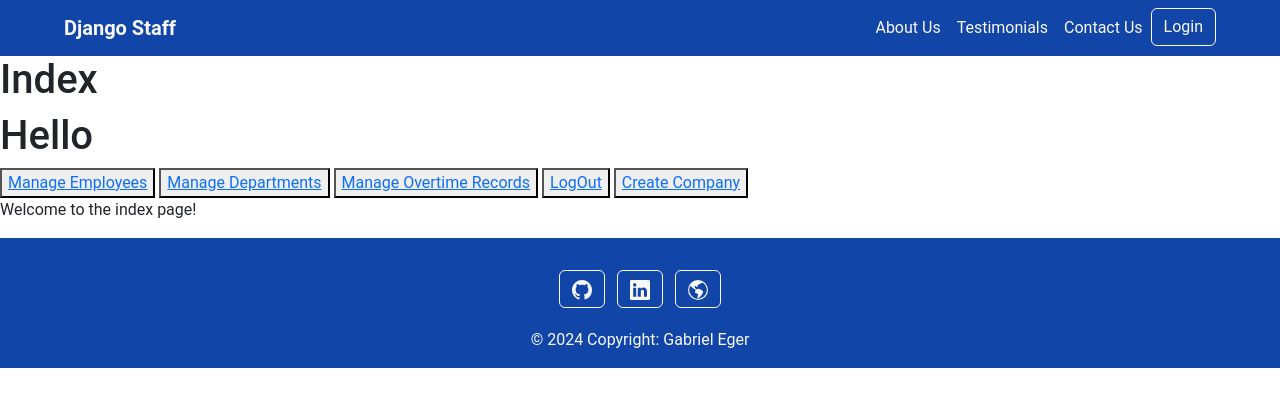
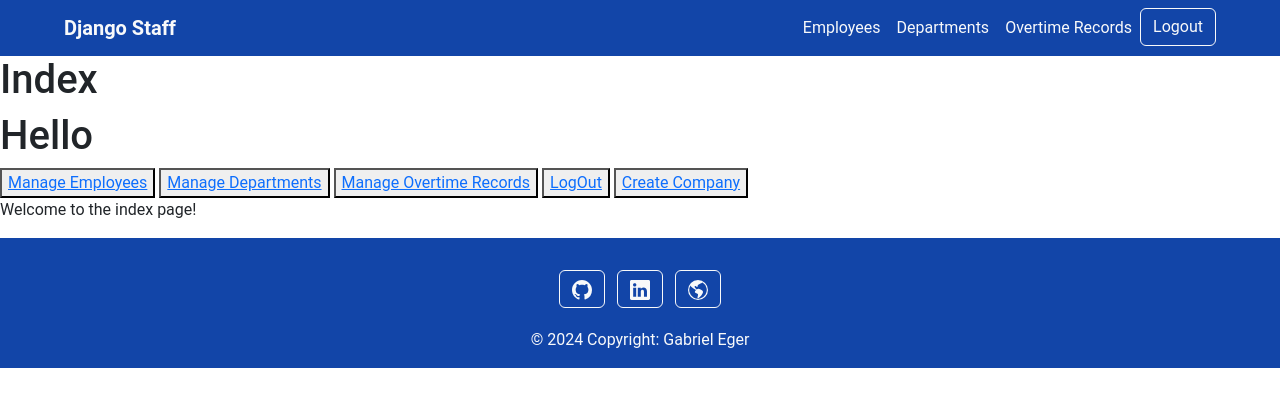
Before and after one commit to GabrielEger2/django-staff, a Django app: page / in a window 1280 px wide. Shown: the top 407 px of the page. Run offline with Django 4.2, Linux system fonts and the light colour scheme; the visitor is signed in with stand-in values (Sample User, id 1); data that the repository does not hold is empty; some libraries are stand-ins or nearby versions.

Commit message:
feat: add custom logged header

```diff
--- a/templates/components/header.html
+++ b/templates/components/header.html
@@ -30,14 +30,21 @@
   </button>
   <div class="collapse navbar-collapse" id="navbarNavAltMarkup">
     <div class="navbar-nav ms-auto">
-      <a class="nav-link text-secondary-color" href="#aboutus">About Us</a>
-      <a class="nav-link text-secondary-color" href="#testimonials">Testimonials</a>
-      <a class="nav-link text-secondary-color" href="#contactus">Contact Us</a>
-      <a href="{% url 'login' %}">
-        <button type="button" class="btn btn-outline-light btn">
-          Login
-        </button>
-      </a>
+      {% if user.is_authenticated %}
+        <a class="nav-link text-secondary-color" href="{% url 'employee_list' %}">Employees</a>
+        <a class="nav-link text-secondary-color" href="{% url 'department_list' %}">Departments</a>
+        <a class="nav-link text-secondary-color" href="{% url 'overtime_record_list' %}">Overtime Records</a>
+        <a href="{% url 'logout' %}">
+          <button type="button" class="btn btn-outline-light btn">Logout</button>
+        </a>
+      {% else %}
+        <a class="nav-link text-secondary-color" href="#aboutus">About Us</a>
+        <a class="nav-link text-secondary-color" href="#testimonials">Testimonials</a>
+        <a class="nav-link text-secondary-color" href="#contactus">Contact Us</a>
+        <a href="{% url 'login' %}">
+          <button type="button" class="btn btn-outline-light btn">Login</button>
+        </a>
+      {% endif %}
     </div>
   </div>
 </nav>
```
